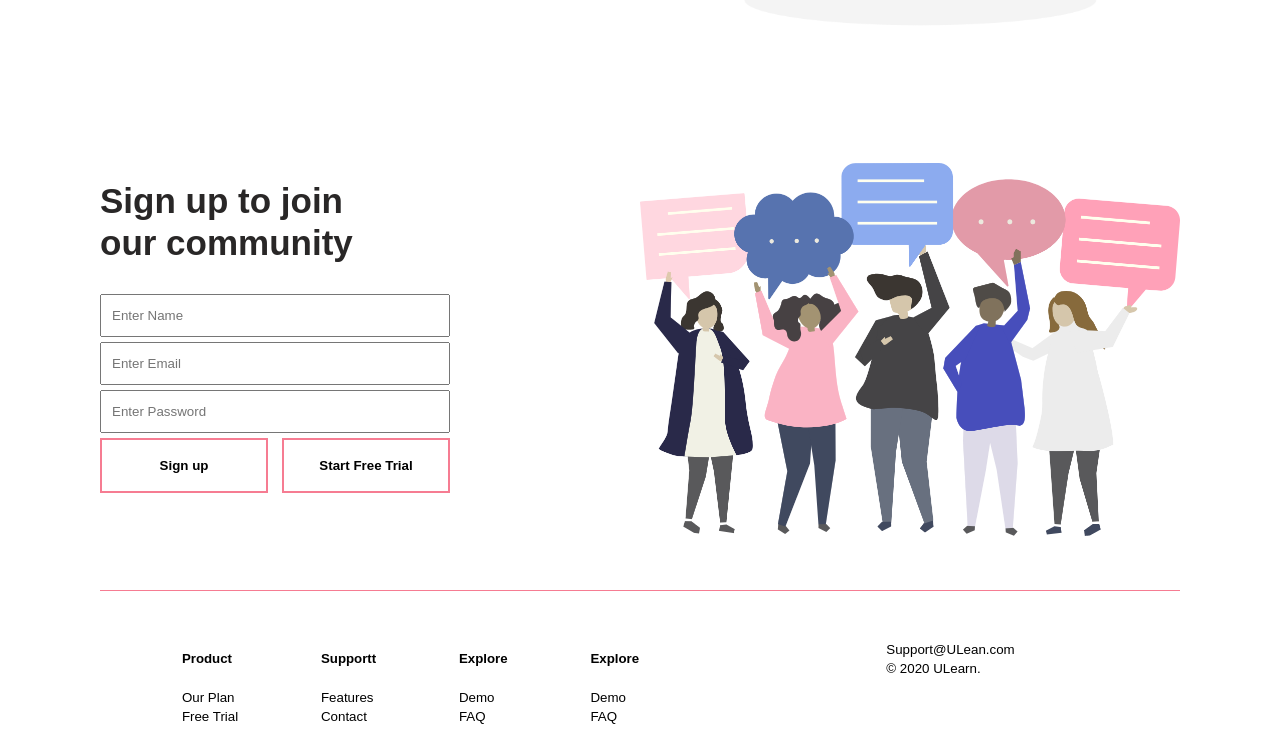
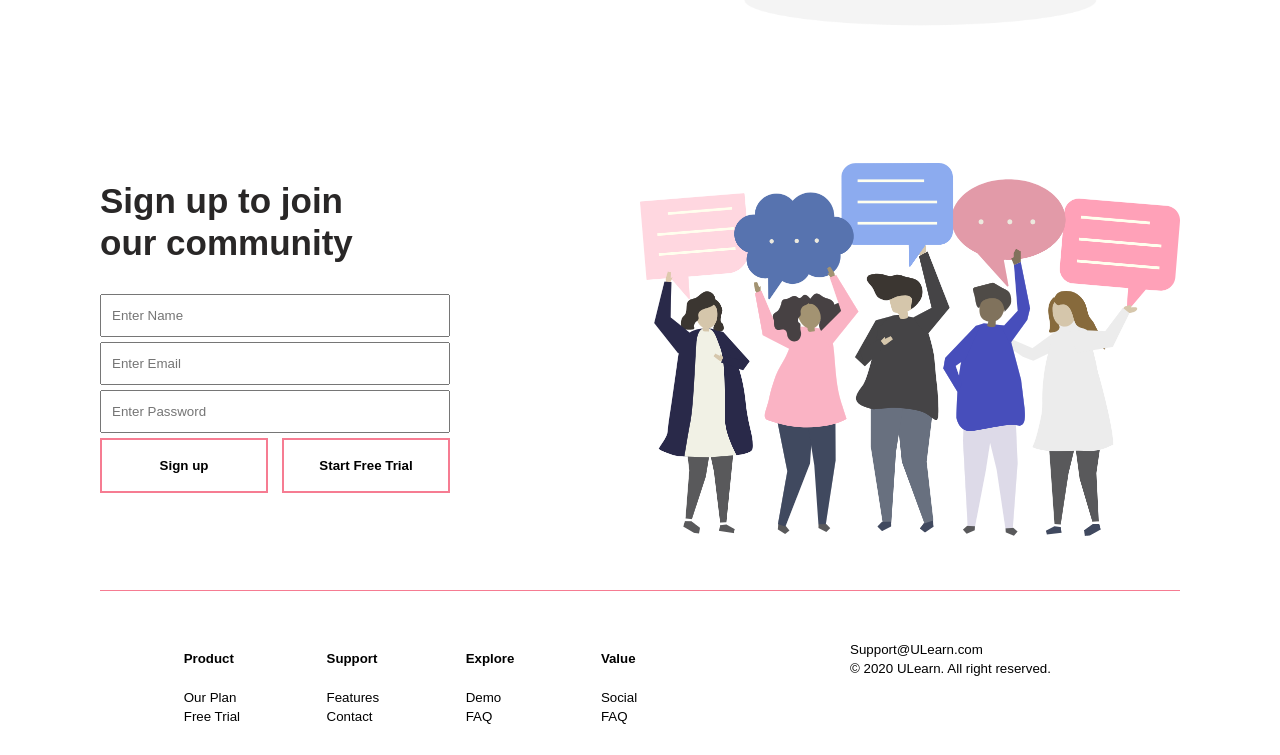
Before and after one commit to fasas1/ULearn, a plain HTML site: page index.html in a window 1280 px wide. Shown: the part 2404-3159 px from the top of the page. Drawn offline with nearby package versions, Linux system fonts and the light colour scheme; some packages are replaced by stand-ins of ours; a script that the page names is missing.

Commit message:
changes the footer section

```diff
--- a/index.html
+++ b/index.html
@@ -69,7 +69,7 @@
                        <h4>Learn Anywhere</h4>
                        <p>Lorem ipsum dolor sit amet consectetur rtqwtyyuqgbj gafBJ ryewyu elit. Ea, aut!</p>
                    </div>
-                   <div class="feature-col" data-aos="flip-left" >
+                    <div class="feature-col" data-aos="flip-left" >
                        <img src="images/pic-2.png" alt="" >
                        <h4>24HRS Access </h4>
                        <p>Lorem ipsum, dolor sit amet consectetur adipisicing elit. Vitae atque consequatur iste?</p>
@@ -91,7 +91,7 @@
             <div class="container course-row">
                  <div class="course-left">
                      <div class="course-text">
-                          <h1>Browse our<br> top course</h1></p>
+                          <h1>Browse our< br> top course</h1></p>
                           <p>Lorem ipsum dolor sit amet, consectetur adipisicing elit. At doloribus inventore rem.</p>
 
                           <br>
@@ -137,7 +137,7 @@
                     <small>Free Trial</small>
                 </div>
                 <div class="link-title">
-                    <h5>Supportt</h5>
+                    <h5>Support</h5>
                     <small>Features</small><br>
                     <small>Contact</small>
                 </div>
@@ -147,8 +147,8 @@
                     <small>FAQ</small>
                 </div>
                 <div class="link-title">
-                    <h5>Explore</h5>
-                    <small>Demo</small><br>
+                    <h5>Value</h5>
+                    <small>Social</small><br>
                     <small>FAQ</small>
                 </div>
             </div>
@@ -157,8 +157,8 @@
         <div class="footer-right">
               <div class="footer-info">
                   <div class="copyright-text">
-                      <small>Support@ULean.com</small><br>
-                      <small>&copy 2020 ULearn.</small>
+                      <small>Support@ULearn.com</small><br>
+                      <small>&copy 2020 ULearn. All right reserved.</small>
                   </div>
               </div>
 
```
